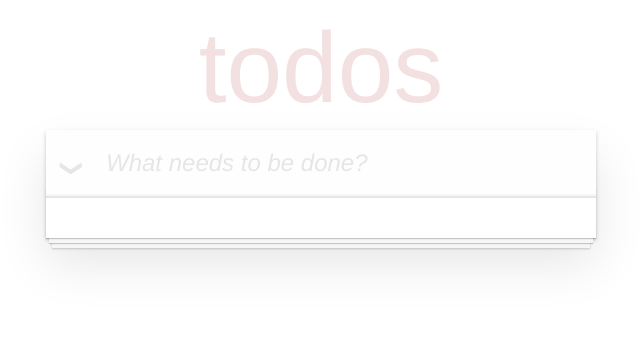
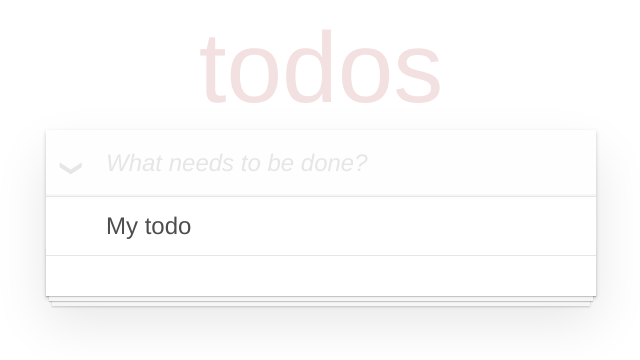
Before and after one commit to mdajgarhossain/vue-todo-app, a Vue app: page / in a window 1280 px wide. Shown: the top 360 px of the page, without its empty margins (319-959 px from the left). Built offline with nearby package versions, Linux system fonts and the light colour scheme.

Commit message:
Add todo list

```diff
--- a/src/App.vue
+++ b/src/App.vue
@@ -3,11 +3,24 @@
     <section class="todoapp">
       <header class="header">
         <h1>todos</h1>
-				<input class="new-todo"
-				placeholder="What needs to be done?" autofocus />
+        <input
+          class="new-todo"
+          placeholder="What needs to be done?"
+          v-on:keyup.enter="addTodo"
+          v-model="newTodo"
+          autofocus
+        />
       </header>
       <section class="main">
-				<input class="toggle-all" id="toggle-all" type="checkbox">
+        <ul class="todo-list">
+          <li v-for="todo in todos" v-bind:key="todo.id" class="todo">
+            <div class="view">
+              <input class="toggle" type="checkbox" v-model="todo.completed" />
+              <label>{{ todo.title }}</label>
+            </div>
+          </li>
+        </ul>
+        <input class="toggle-all" id="toggle-all" type="checkbox" />
         <label for="toggle-all">Mark all as complete</label>
         <ul class="todo-list"></ul>
       </section>
@@ -17,12 +30,28 @@
 </template>
 
 <script>
-
 export default {
-
-}
+  name: "App",
+  data() {
+    return {
+      newTodo: "",
+      todos: [{ id: 0, title: "My todo", completed: false }],
+    };
+  },
+  methods: {
+    addTodo() {
+      console.log(this.newTodo, this.todos);
+      this.todos.push({
+        id: this.todos.length,
+        title: this.newTodo,
+        completed: false,
+      });
+      this.newTodo = "";
+    },
+  },
+};
 </script>
 
 <style>
-  @import '../src/assets/app.css';
+@import "../src/assets/app.css";
 </style>
```
Lines whose indentation alone changed are shown as unchanged.
